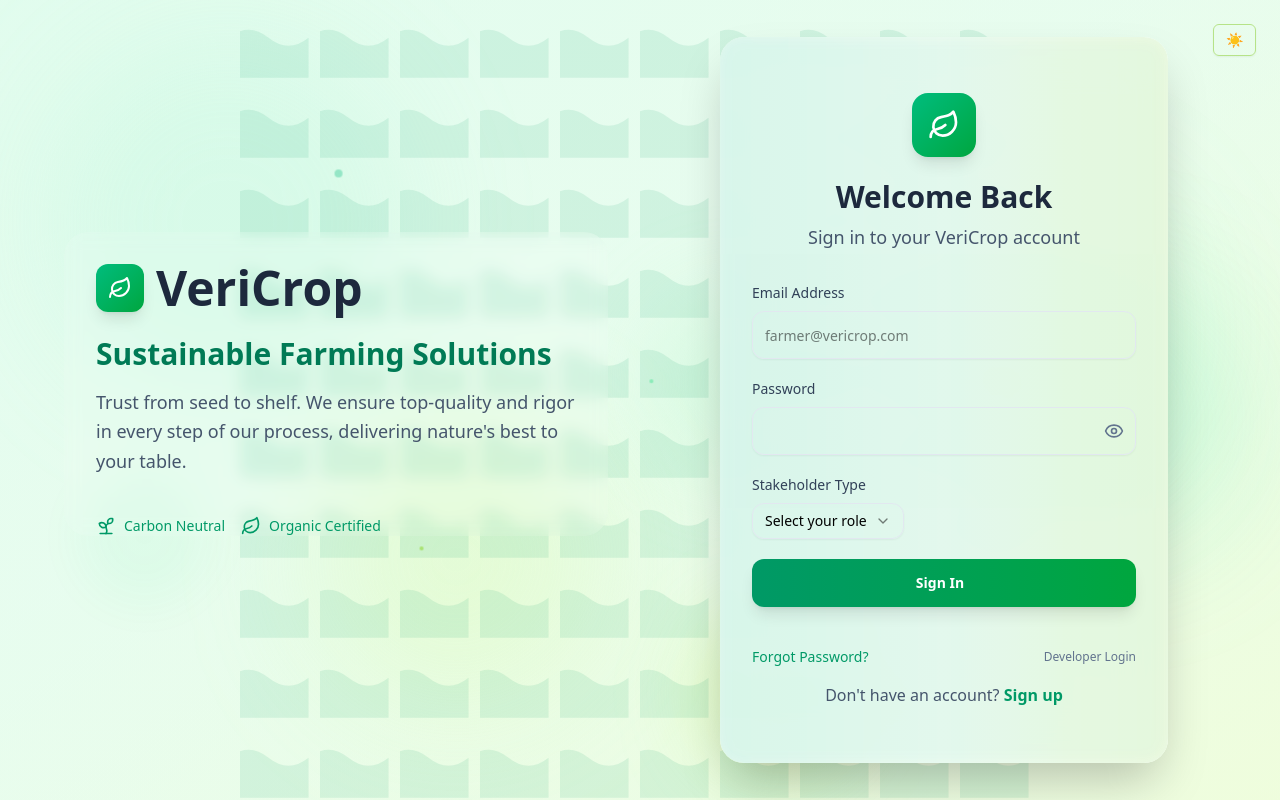
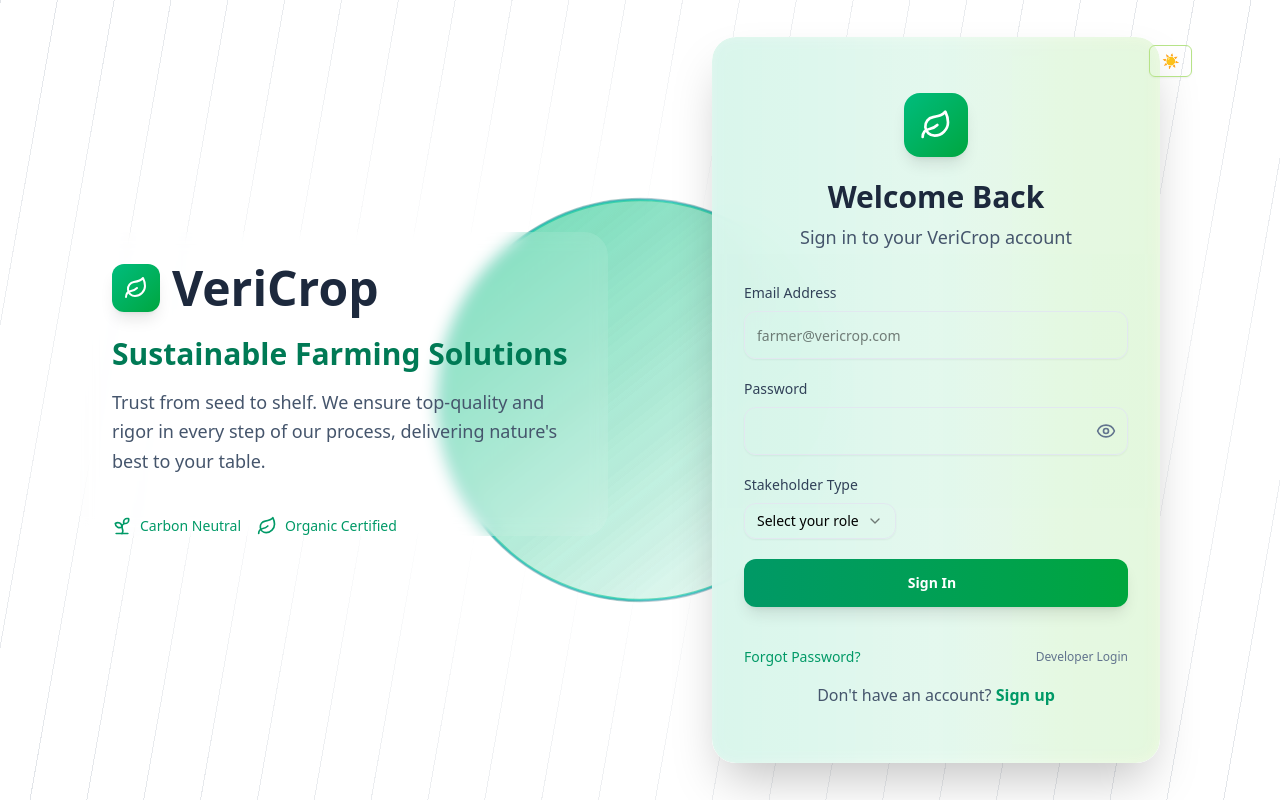
Before and after one commit to SeeThearc/Vericrop, a Next.js app in the folder frontend/webapp/: page /login in a window 1280 px wide. Built offline with nearby package versions, Linux system fonts and the light colour scheme.

Commit message:
login done

```diff
--- a/frontend/webapp/app/login/page.tsx
+++ b/frontend/webapp/app/login/page.tsx
@@ -22,6 +22,7 @@ import {
 import { useAppDispatch } from "@/lib/hooks";
 import { setUser } from "@/lib/authSlice";
 import { Eye, EyeOff, Leaf, Sprout } from "lucide-react";
+import { BackgroundCircles } from "@/components/ui/shadcn-io/background-circles";
 
 export default function LoginPage() {
   const router = useRouter();
@@ -95,72 +96,13 @@ export default function LoginPage() {
   };
 
   return (
-    <div className="min-h-screen flex items-center justify-center p-4 relative overflow-hidden">
-      {/* Animated Background */}
-      <div className="absolute inset-0 bg-gradient-to-br from-emerald-50 via-green-50 to-lime-50 dark:from-slate-900 dark:via-emerald-950 dark:to-green-950">
-        {/* Animated gradient overlay */}
-        <div className="absolute inset-0 bg-gradient-to-br from-emerald-100/60 via-green-100/40 to-lime-100/60 dark:from-emerald-900/30 dark:via-green-900/20 dark:to-lime-900/30 animate-gradient-shift"></div>
-
-        {/* Floating organic shapes */}
-        <div className="absolute inset-0">
-          {/* Large floating circles */}
-          <div className="absolute top-10 left-10 w-96 h-96 bg-emerald-200/20 dark:bg-emerald-800/20 rounded-full blur-3xl animate-float-slow"></div>
-          <div className="absolute top-1/4 right-20 w-80 h-80 bg-green-300/15 dark:bg-green-700/15 rounded-full blur-3xl animate-float-medium"></div>
-          <div className="absolute bottom-20 left-1/4 w-72 h-72 bg-lime-200/25 dark:bg-lime-800/25 rounded-full blur-3xl animate-float-fast"></div>
-          <div className="absolute bottom-1/3 right-10 w-64 h-64 bg-emerald-300/20 dark:bg-emerald-700/20 rounded-full blur-3xl animate-float-slow-reverse"></div>
-
-          {/* Medium floating elements */}
-          <div className="absolute top-1/3 left-1/2 w-48 h-48 bg-green-200/30 dark:bg-green-800/30 rounded-full blur-2xl animate-float-medium-reverse"></div>
-          <div className="absolute top-3/4 right-1/3 w-40 h-40 bg-lime-300/25 dark:bg-lime-700/25 rounded-full blur-2xl animate-float-fast-reverse"></div>
-
-          {/* Small accent elements */}
-          <div className="absolute top-20 right-1/4 w-24 h-24 bg-emerald-400/20 dark:bg-emerald-600/20 rounded-full blur-xl animate-pulse-slow"></div>
-          <div className="absolute bottom-1/4 left-20 w-32 h-32 bg-green-400/15 dark:bg-green-600/15 rounded-full blur-xl animate-pulse-medium"></div>
-        </div>
-
-        {/* Subtle wave pattern overlay */}
-        <div className="absolute inset-0 opacity-10 dark:opacity-5">
-          <svg
-            className="w-full h-full"
-            viewBox="0 0 1000 1000"
-            xmlns="http://www.w3.org/2000/svg"
-          >
-            <defs>
-              <pattern
-                id="wave-pattern"
-                x="0"
-                y="0"
-                width="100"
-                height="100"
-                patternUnits="userSpaceOnUse"
-              >
-                <path
-                  d="M0,50 Q25,30 50,50 T100,50 V100 H0 Z"
-                  fill="currentColor"
-                  className="text-emerald-600 dark:text-emerald-400 animate-wave-flow"
-                ></path>
-              </pattern>
-            </defs>
-            <rect width="100%" height="100%" fill="url(#wave-pattern)"></rect>
-          </svg>
-        </div>
-
-        {/* Floating particles */}
-        <div className="absolute inset-0">
-          <div className="absolute top-1/4 left-1/4 w-2 h-2 bg-emerald-500/40 rounded-full animate-particle-1"></div>
-          <div className="absolute top-1/3 right-1/3 w-1.5 h-1.5 bg-green-500/50 rounded-full animate-particle-2"></div>
-          <div className="absolute bottom-1/3 left-1/3 w-1 h-1 bg-lime-500/60 rounded-full animate-particle-3"></div>
-          <div className="absolute bottom-1/4 right-1/4 w-2.5 h-2.5 bg-emerald-400/30 rounded-full animate-particle-4"></div>
-          <div className="absolute top-1/2 left-1/2 w-1 h-1 bg-green-400/40 rounded-full animate-particle-5"></div>
-        </div>
-      </div>
-
+    <BackgroundCircles variant="primary" className="relative overflow-hidden">
       {/* Theme Toggle */}
       <div className="absolute top-6 right-6 z-50">
         <ThemeToggle />
       </div>
 
-      <div className="w-full max-w-6xl grid grid-cols-1 lg:grid-cols-2 gap-16 items-center relative z-10">
+      <div className="w-full max-w-6xl grid grid-cols-1 lg:grid-cols-2 gap-16 items-center relative z-10 p-4">
         {/* Left Side - Branding */}
         <div className="space-y-8 text-center lg:text-left relative">
           {/* Semi-transparent overlay for text readability */}
@@ -374,6 +316,6 @@ export default function LoginPage() {
           </Card>
         </div>
       </div>
-    </div>
+    </BackgroundCircles>
   );
 }
--- a/frontend/webapp/app/page.tsx
+++ b/frontend/webapp/app/page.tsx
@@ -68,7 +68,7 @@ export default function Home() {
                 <span className="block text-emerald-600 dark:text-emerald-400">Made Simple</span>
               </h1>
               <p className="text-xl text-slate-600 dark:text-slate-300 leading-relaxed">
-                Trust from seed to shelf. We ensure top-quality and rigor in every step of our process, delivering nature&apos;s best with cutting-edge technology.
+                Trust from seed to shelf. We ensure top-quality in every step of our process, delivering nature&apos;s best with cutting-edge technology.
               </p>
             </div>
 
--- /dev/null
+++ b/frontend/webapp/components/ui/shadcn-io/background-circles/index.tsx
@@ -0,0 +1,210 @@
+"use client";
+
+import { motion } from "framer-motion";
+import { cn } from "@/lib/utils";
+import { useState } from "react";
+import React from "react";
+
+interface BackgroundCirclesProps {
+  title?: string;
+  description?: string;
+  className?: string;
+  variant?: keyof typeof COLOR_VARIANTS;
+  children?: React.ReactNode;
+}
+
+const COLOR_VARIANTS = {
+  primary: {
+    border: [
+      "border-emerald-500/60",
+      "border-cyan-400/50",
+      "border-slate-600/30",
+    ],
+    gradient: "from-emerald-500/30",
+  },
+  secondary: {
+    border: [
+      "border-violet-500/60",
+      "border-fuchsia-400/50",
+      "border-slate-600/30",
+    ],
+    gradient: "from-violet-500/30",
+  },
+  tertiary: {
+    border: [
+      "border-orange-500/60",
+      "border-yellow-400/50",
+      "border-slate-600/30",
+    ],
+    gradient: "from-orange-500/30",
+  },
+  quaternary: {
+    border: [
+      "border-purple-500/60",
+      "border-pink-400/50",
+      "border-slate-600/30",
+    ],
+    gradient: "from-purple-500/30",
+  },
+  quinary: {
+    border: ["border-red-500/60", "border-rose-400/50", "border-slate-600/30"],
+    gradient: "from-red-500/30",
+  },
+  senary: {
+    border: ["border-blue-500/60", "border-sky-400/50", "border-slate-600/30"],
+    gradient: "from-blue-500/30",
+  },
+  septenary: {
+    border: ["border-gray-500/60", "border-gray-400/50", "border-slate-600/30"],
+    gradient: "from-gray-500/30",
+  },
+  octonary: {
+    border: ["border-red-500/60", "border-rose-400/50", "border-slate-600/30"],
+    gradient: "from-red-500/30",
+  },
+} as const;
+
+const AnimatedGrid = () => (
+  <motion.div
+    className="absolute inset-0 [mask-image:radial-gradient(ellipse_at_center,transparent_30%,black)]"
+    animate={{
+      backgroundPosition: ["0% 0%", "100% 100%"],
+    }}
+    transition={{
+      duration: 40,
+      repeat: Number.POSITIVE_INFINITY,
+      ease: "linear",
+    }}
+  >
+    <div className="h-full w-full [background-image:repeating-linear-gradient(100deg,#64748B_0%,#64748B_1px,transparent_1px,transparent_4%)] opacity-20" />
+  </motion.div>
+);
+
+export function BackgroundCircles({
+  title = "Background Circles",
+  description = "Optional Description",
+  className,
+  variant = "octonary",
+  children,
+}: BackgroundCirclesProps) {
+  const variantStyles = COLOR_VARIANTS[variant];
+
+  return (
+    <div
+      className={cn(
+        "relative flex h-screen w-full items-center justify-center overflow-hidden",
+        "bg-white dark:bg-black/5",
+        className
+      )}
+    >
+      <AnimatedGrid />
+      <motion.div className="absolute h-[400px] w-[400px] max-h-[80vh] max-w-[80vw]">
+        {[0, 1, 2].map((i) => (
+          <motion.div
+            key={i}
+            className={cn(
+              "absolute inset-0 rounded-full",
+              "border-2 bg-gradient-to-br to-transparent",
+              variantStyles.border[i],
+              variantStyles.gradient
+            )}
+            animate={{
+              rotate: 360,
+              scale: [1, 1.05 + i * 0.05, 1],
+              opacity: [0.8, 1, 0.8],
+            }}
+            transition={{
+              duration: 5,
+              repeat: Number.POSITIVE_INFINITY,
+              ease: "easeInOut",
+            }}
+          >
+            <div
+              className={cn(
+                "absolute inset-0 rounded-full mix-blend-screen",
+                `bg-[radial-gradient(ellipse_at_center,${variantStyles.gradient.replace(
+                  "from-",
+                  ""
+                )}/10%,transparent_70%)]`
+              )}
+            />
+          </motion.div>
+        ))}
+      </motion.div>
+
+      <motion.div
+        className="relative z-10 text-center"
+        initial={{ opacity: 0, y: 20 }}
+        animate={{ opacity: 1, y: 0 }}
+        transition={{ duration: 0.8, ease: "easeOut" }}
+      >
+        {children ? (
+          children
+        ) : (
+          <>
+            <h1
+              className={cn(
+                "text-5xl font-bold tracking-tight md:text-7xl",
+                "bg-gradient-to-b from-slate-950 to-slate-700 dark:from-slate-100 dark:to-slate-300 bg-clip-text text-transparent",
+                "drop-shadow-[0_0_32px_rgba(94,234,212,0.4)]"
+              )}
+            >
+              {title}
+            </h1>
+
+            <motion.p
+              className="mt-6 text-lg md:text-xl dark:text-white text-slate-950"
+              initial={{ opacity: 0 }}
+              animate={{ opacity: 1 }}
+              transition={{ delay: 0.2 }}
+            >
+              {description}
+              <span className="mx-3 opacity-50">·</span>
+              shadcn.io
+            </motion.p>
+          </>
+        )}
+      </motion.div>
+
+      <div className="absolute inset-0 [mask-image:radial-gradient(90%_60%_at_50%_50%,#000_40%,transparent)]">
+        <div className="absolute inset-0 bg-[radial-gradient(ellipse_at_center,#0F766E/30%,transparent_70%)] blur-[120px]" />
+        <div className="absolute inset-0 bg-[radial-gradient(ellipse_at_center,#2DD4BF/15%,transparent)] blur-[80px]" />
+      </div>
+    </div>
+  );
+}
+
+export function DemoCircles() {
+  const [currentVariant, setCurrentVariant] =
+    useState<keyof typeof COLOR_VARIANTS>("octonary");
+
+  const variants = Object.keys(
+    COLOR_VARIANTS
+  ) as (keyof typeof COLOR_VARIANTS)[];
+
+  function getNextVariant() {
+    const currentIndex = variants.indexOf(currentVariant);
+    const nextVariant = variants[(currentIndex + 1) % variants.length];
+    return nextVariant;
+  }
+
+  return (
+    <>
+      <BackgroundCircles variant={currentVariant} />
+      <div className="absolute top-12 right-12">
+        <button
+          type="button"
+          className="bg-slate-950 dark:bg-white text-white dark:text-slate-950 px-4 py-1 rounded-md z-10 text-sm font-medium"
+          onClick={() => {
+            setCurrentVariant(getNextVariant());
+          }}
+        >
+          Change Variant
+        </button>
+      </div>
+    </>
+  );
+}
+
+export type { BackgroundCirclesProps };
+export { COLOR_VARIANTS };
```
Also changed, not shown: frontend/webapp/public/assets/farmer/image.png (added).
